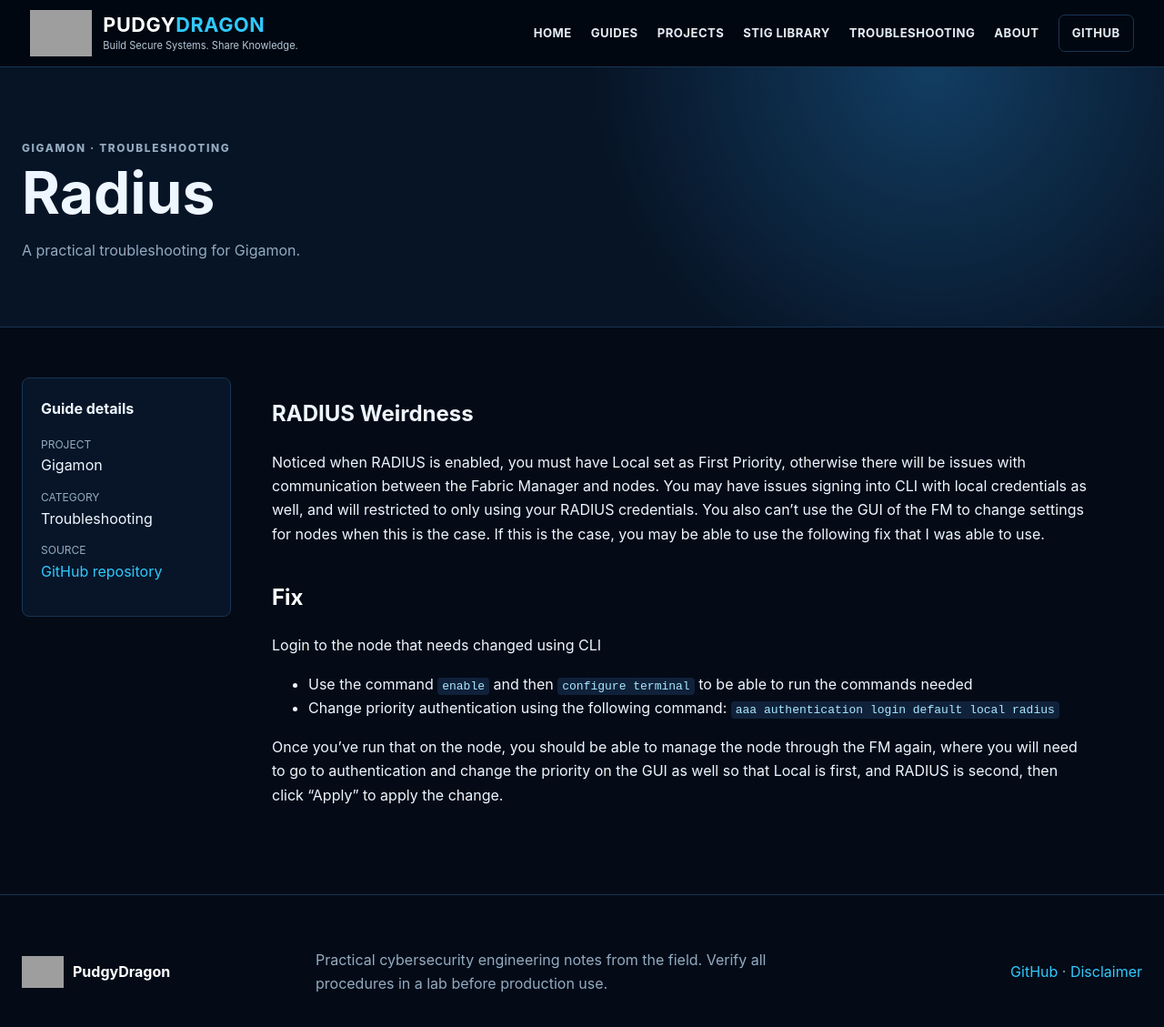
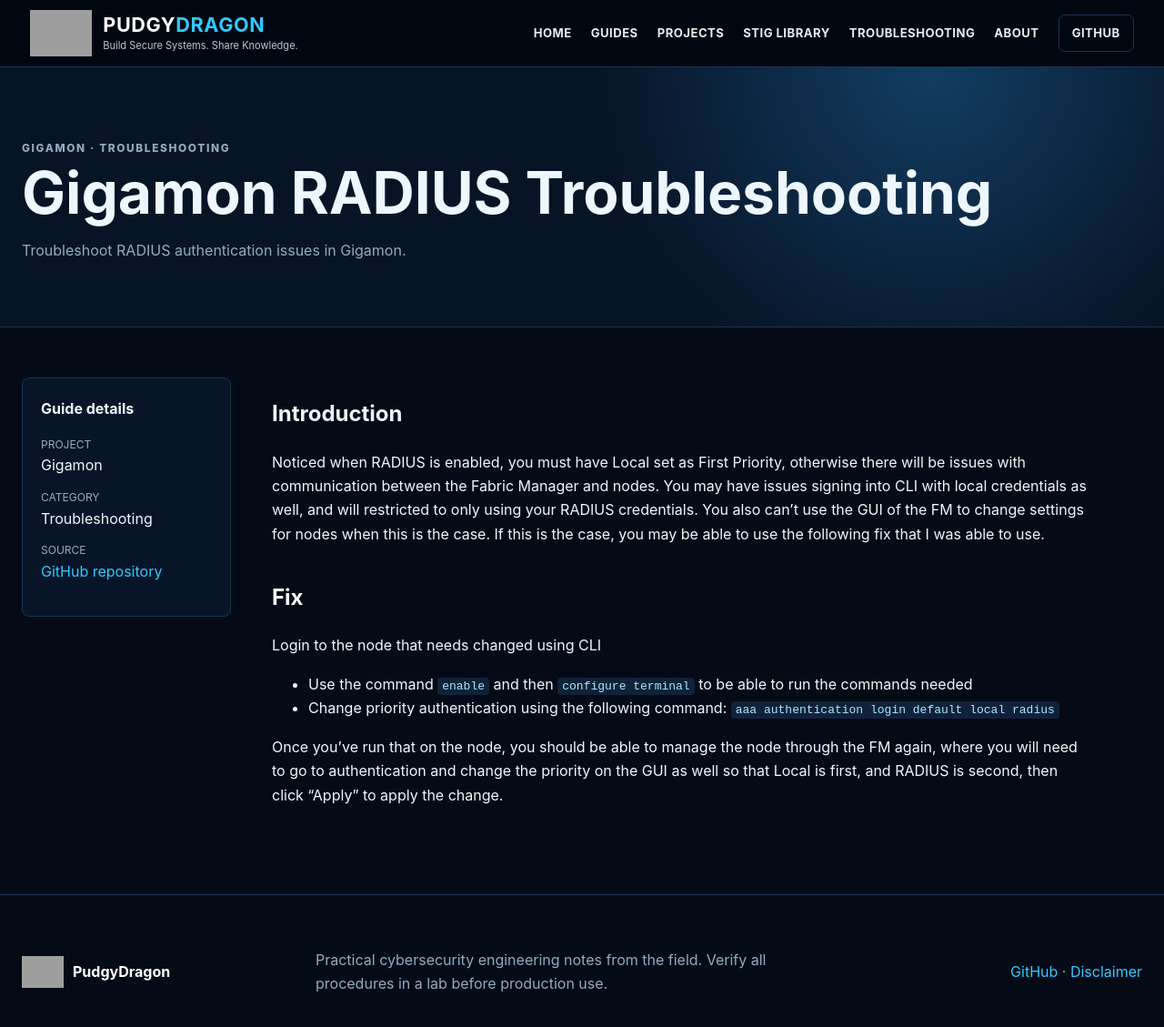
Before and after one commit to PudgyDragon/pudgydragon.github.io, a Jekyll site: the page built from _guides/gigamon-troubleshooting-radius.md, in a window 1280 px wide and 1153 px high. Shown: the top 1129 px of the window at 91% size. Built offline with Jekyll 4.4.1, drawn with Linux system fonts in a browser that asks for light colours; grey boxes are pictures that could not be loaded.

Commit message:
Update gigamon-troubleshooting-radius.md

```diff
--- a/_guides/gigamon-troubleshooting-radius.md
+++ b/_guides/gigamon-troubleshooting-radius.md
@@ -1,12 +1,12 @@
 ---
-title: "Radius"
+title: "Gigamon RADIUS Troubleshooting"
 project: "Gigamon"
 category: "Troubleshooting"
-description: "A practical troubleshooting for Gigamon."
+description: "Troubleshoot RADIUS authentication issues in Gigamon."
 source_url: "https://github.com/PudgyDragon/Gigamon/blob/main/Troubleshooting/RADIUS.md"
 ---
 
-# RADIUS Weirdness
+# Introduction
 Noticed when RADIUS is enabled, you must have Local set as First Priority, otherwise there will be issues with communication between the Fabric Manager and nodes. You may have issues signing into CLI with local credentials as well, and will
 restricted to only using your RADIUS credentials. You also can't use the GUI of the FM to change settings for nodes when this is the case. If this is the case, you may be able to use the following fix that I was able to use.
 
```
